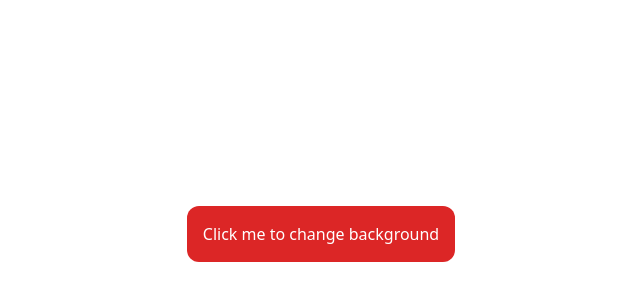
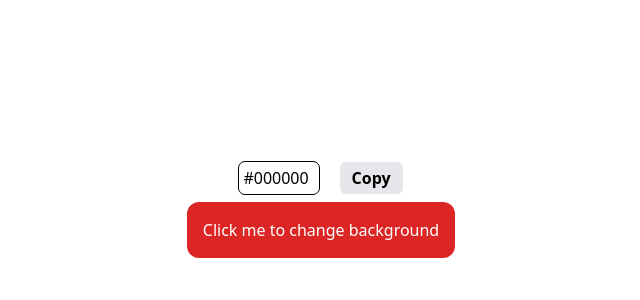
Before and after one commit to rjspyk5/DOM-practise-01, a plain HTML site: page Background-change-with-hex/index.html in a window 1280 px wide. Shown: the part 190-490 px from the top of the page, without its empty margins (319-959 px from the left). Drawn offline with nearby package versions, Linux system fonts and the light colour scheme.

Commit message:
Copy button and functionlaity added

```diff
--- a/Background-change-with-hex/index.html
+++ b/Background-change-with-hex/index.html
@@ -9,7 +9,21 @@
   </head>
   <body>
     <div class="flex justify-center flex-col space-y-2 items-center h-[100vh]">
-      <input type="text" class="p-2 bg-white rounded-xl input" disabled />
+      <div>
+        <input
+          style="outline: 1px solid black"
+          type="text"
+          class="p-1 bg-white rounded-md input w-20"
+          value="#000000"
+          disabled
+        />
+        <button
+          class="px-3 ml-4 py-1 bg-gray-200 rounded-md copy font-semibold"
+        >
+          Copy
+        </button>
+      </div>
+
       <button type="button" class="btn p-4 text-white bg-red-600 rounded-xl">
         Click me to change background
       </button>
--- a/Background-change-with-hex/index.js
+++ b/Background-change-with-hex/index.js
@@ -1,13 +1,19 @@
 const input = document.querySelectorAll(".input")[0];
 const btn = document.querySelectorAll(".btn")[0];
+const copy = document.querySelectorAll(".copy")[0];
+
+const copyText = () => {
+  navigator.clipboard.writeText(`${input.value}`);
+};
 
 const changeBg = () => {
   const r = Math.floor(Math.random() * 255).toString(16);
   const g = Math.floor(Math.random() * 255).toString(16);
   const b = Math.floor(Math.random() * 255).toString(16);
   const hexcolor = `#${r}${g}${b}`;
-  document.body.style.color = `#${r}${g}${b}`;
   document.body.style.backgroundColor = `#${r}${g}${b}`;
   input.value = hexcolor;
 };
+
 btn.addEventListener("click", changeBg);
+copy.addEventListener("click", copyText);
```
